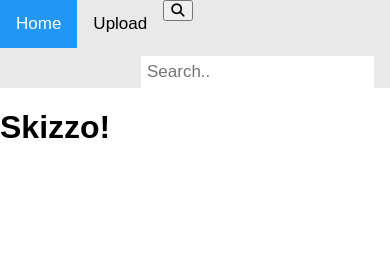
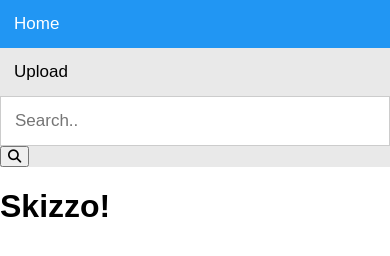
Before and after one commit to osvaldo-buco/skizzo, a plain HTML site: page index.html in a window 390 px wide. Drawn offline with Linux system fonts and the light colour scheme.

Commit message:
modified styles.css

```diff
--- a/styles.css
+++ b/styles.css
@@ -47,6 +47,14 @@ body{
 /* When the screen is less than 600px wide, stack the links and the search field vertically instead of horizontally */
 @media screen and (max-width: 600px){
     .topnav a, .topnav input[type=text]{
-float:noo
+    float:none;
+    display:block;
+    text-align:left;
+width:100%;
+    margin:0;
+    padding:14px;
+    }
+    .topnav input[type=text]{
+    border:1px solid #ccc;
     }
 }
```
